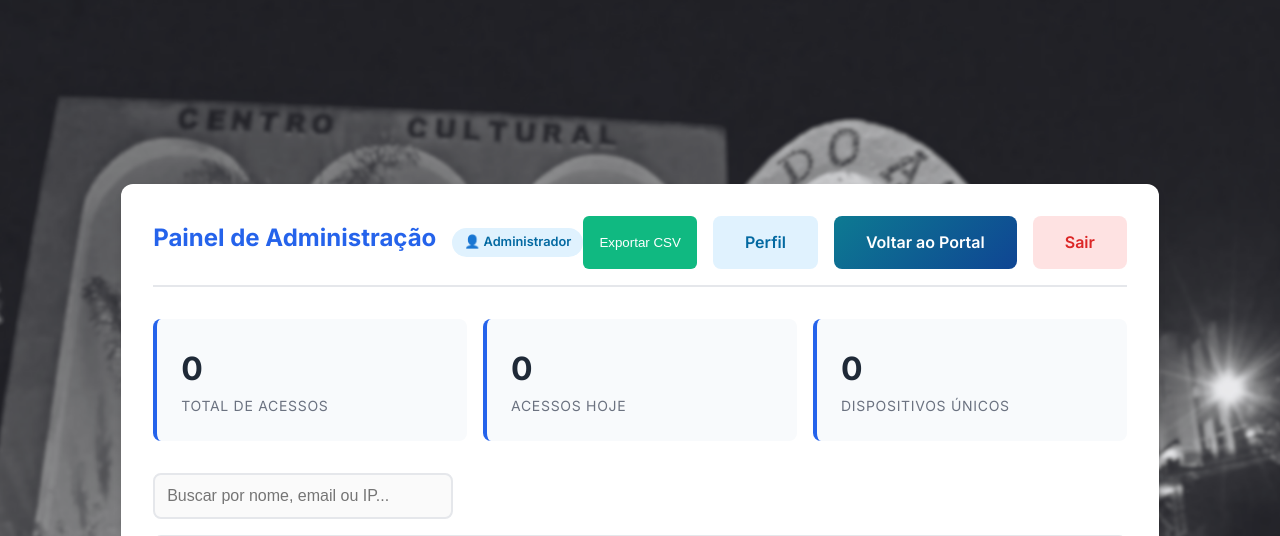
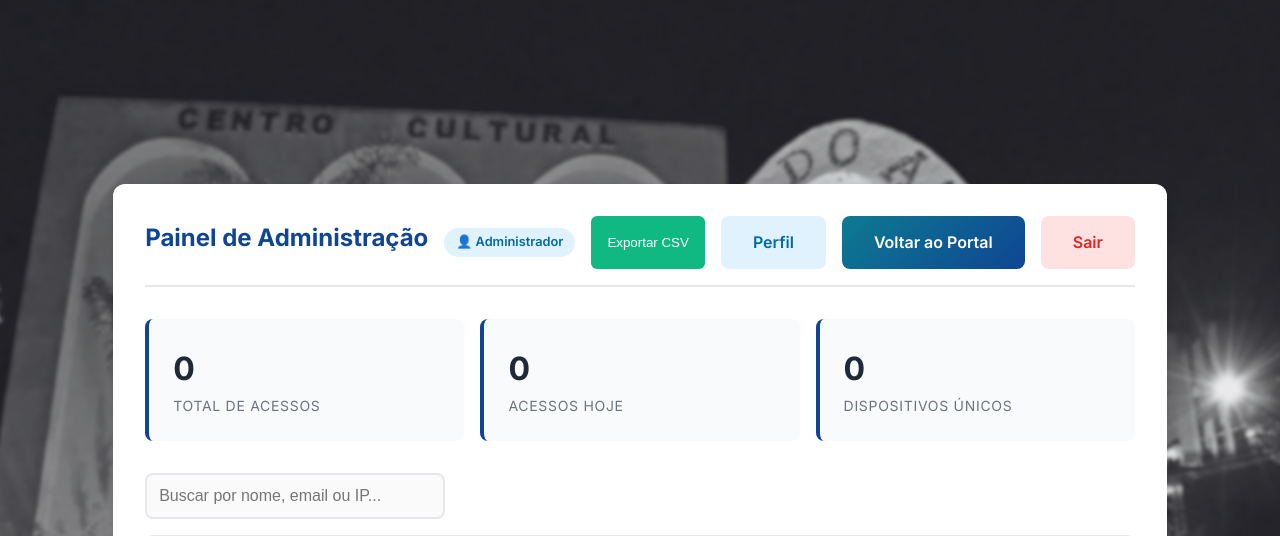
Before and after one commit to joaocurityba/wifi-portal, a Flask app: template templates/admin.html in a window 1280 px wide. Shown: the top 536 px of the page. Run offline with Flask 3, Linux system fonts and the light colour scheme; the template is opened without the code that fills it, so the values that code supplies are empty; parts of the project's set-up code (start-up, migrations or seed data) failed here and were passed over.

Commit message:
update admin frontend

```diff
--- a/templates/admin.html
+++ b/templates/admin.html
@@ -27,7 +27,7 @@
         .admin-title {
             font-size: 1.5rem;
             font-weight: 700;
-            color: #2563eb;
+            color: #0F4593;
         }
 
         .stats-grid {
@@ -41,7 +41,7 @@
             background: #f8fafc;
             padding: 1.5rem;
             border-radius: 8px;
-            border-left: 4px solid #2563eb;
+            border-left: 4px solid #0F4593;
         }
 
         .stat-number {
@@ -118,7 +118,7 @@
         <div class="admin-header">
             <div style="display: flex; align-items: center; gap: 1rem;">
                 <h1 class="admin-title">Painel de Administração</h1>
-                <span style="background: #e0f2fe; color: #0369a1; padding: 0.25rem 0.75rem; border-radius: 9999px; font-size: 0.8rem; font-weight: 600;">
+                <span style="background: #e0f2fe; color: #0369a1; padding: 0.25rem 0.75rem; border-radius: 9999px; font-size: 0.8rem; font-weight: 600; margin-right: 1rem;">
                     👤 {{ session.username or 'Administrador' }}
                 </span>
             </div>
```
Also changed, not shown: templates/admin_profile.html (+20 -8 lines), 1 other file.
